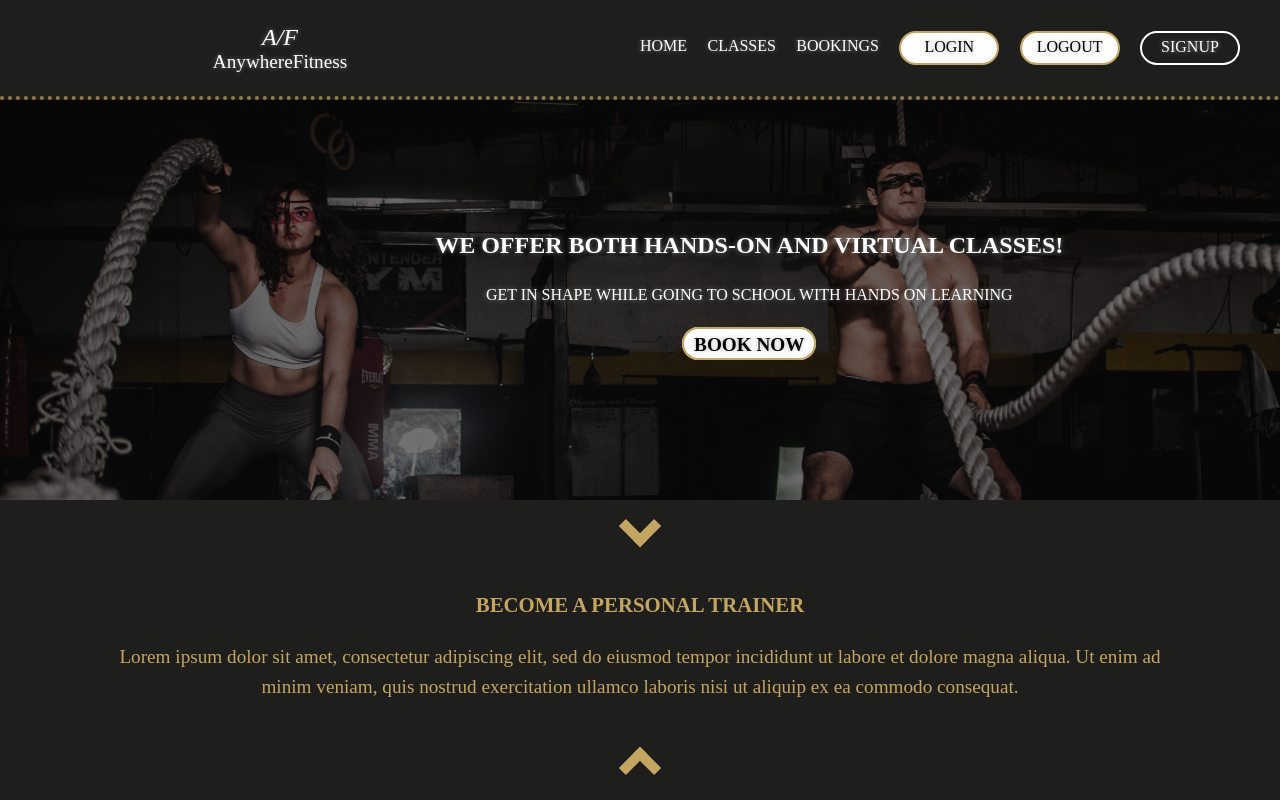
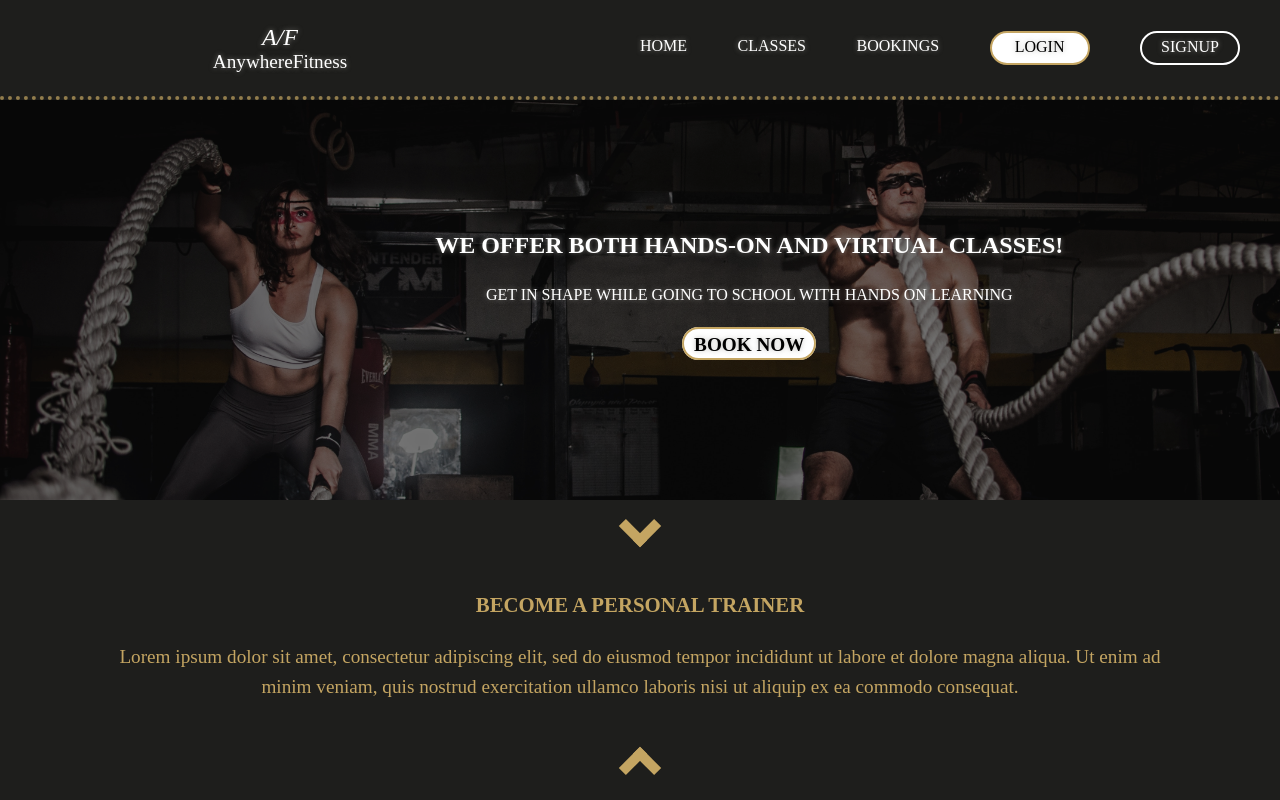
Before and after one commit to bw-anywherefitness-happyfuntime/front-end, a React (Create React App) app in the folder anywhere-fitness-4/: page / in a window 1280 px wide. Shown: the top 800 px of the page. Built offline with nearby package versions, Linux system fonts and the light colour scheme.

Commit message:
made nav bar dynamic for logged-in users

```diff
--- a/anywhere-fitness-4/src/App.js
+++ b/anywhere-fitness-4/src/App.js
@@ -15,7 +15,7 @@ import Logout from './components/Logout'
 import Signup from './components/Signup'
 import Home from './components/Home'
 import axios from 'axios'
-
+import { useHistory } from 'react-router';
 //INITIAL FORM STATES
 const AUTH_KEY = "makemesuperman";
 
@@ -45,6 +45,7 @@ const initSignupSubmitDisabled = true;
 const initialSignupCallErrors = '';
 
 function App() {
+  const { push } = useHistory();
 
   //LOGIN FORM STATE
   const [currentUsername, setCurrentUsername] = useState('')
@@ -88,6 +89,7 @@ function App() {
         console.log(res)
         setCurrentUsername(res.data.username)
         setLoginCallErrors('')
+        push('/classes')
       }
       )
       .catch(err => {
--- a/anywhere-fitness-4/src/components/Header.js
+++ b/anywhere-fitness-4/src/components/Header.js
@@ -2,6 +2,12 @@ import React from 'react'
 import { Link } from 'react-router-dom'
 
 export default function Header() {
+    const navMagic = (window.localStorage.getItem('role'))
+        ? (<Link className='nav nav-4' to='/logout'>LOGOUT</Link>)
+        : (
+            [<Link className='nav nav-4' to='/login'>LOGIN</Link>,
+            <Link className='nav nav-5' to='/signup'>SIGNUP</Link>]
+        )
     return (
         <header className="App-header">
             <div className='header-container'>
@@ -15,9 +21,8 @@ export default function Header() {
                     <Link className='nav nav-1' to='/'>HOME</Link>
                     <Link className='nav nav-2' to='/classes'>CLASSES</Link>
                     <Link className='nav nav-3' to='/bookings'>BOOKINGS</Link>
-                    <Link className='nav nav-4' to='/login'>LOGIN</Link>
-                    <Link className='nav nav-4' to='/logout'>LOGOUT</Link>
-                    <Link className='nav nav-5' to='/signup'>SIGNUP</Link>
+                    {navMagic}
+
                 </div>
             </div>
         </header>
--- a/anywhere-fitness-4/src/components/Logout.js
+++ b/anywhere-fitness-4/src/components/Logout.js
@@ -1,13 +1,16 @@
 import React, {useEffect} from 'react'
-import { axiosWithAuth } from '../helpers/axiosWithAuth'
+import { useHistory } from 'react-router'
 
 
 
 export default function Logout() {
+    const { push } = useHistory()
     useEffect(()=> {
     window.localStorage.removeItem('role')
+    push('/')
+
 })
     return (
-        <div>Logout</div>
+        <div>Logged out</div>
     )
 }
```
